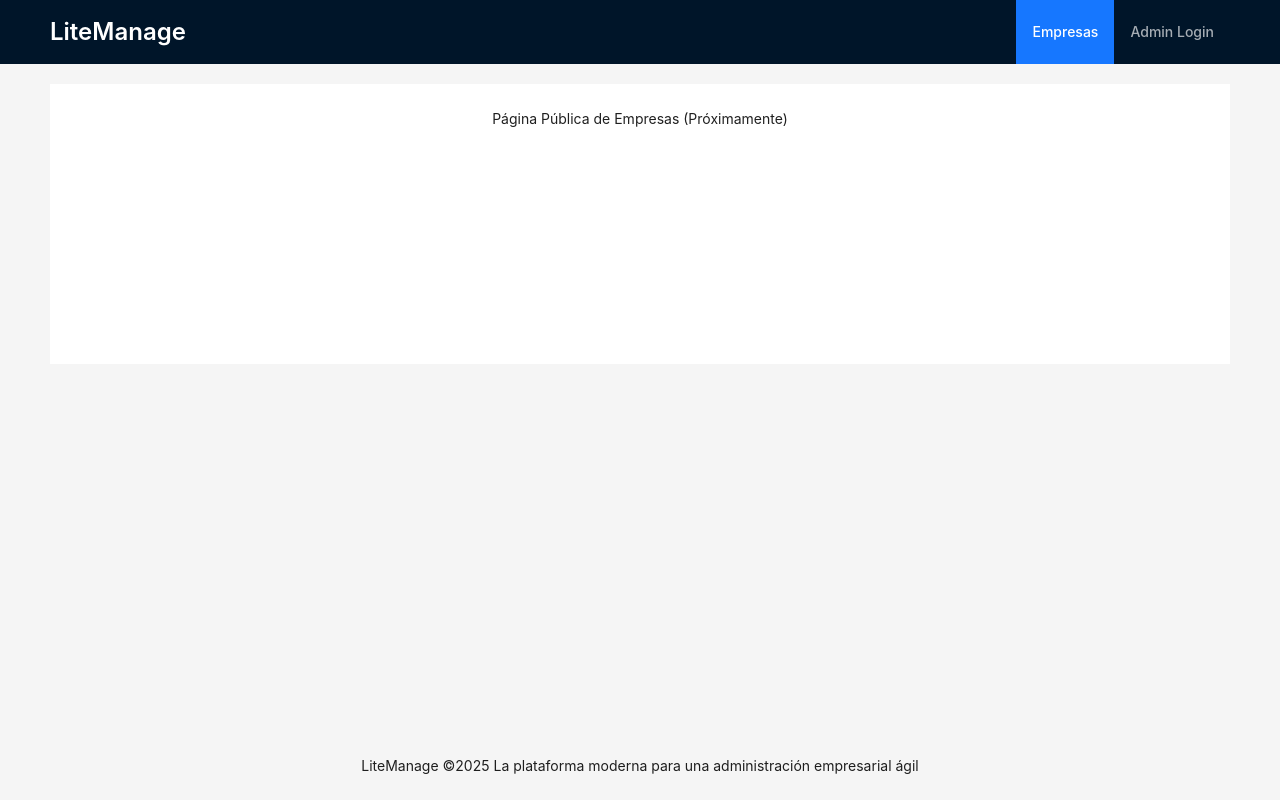
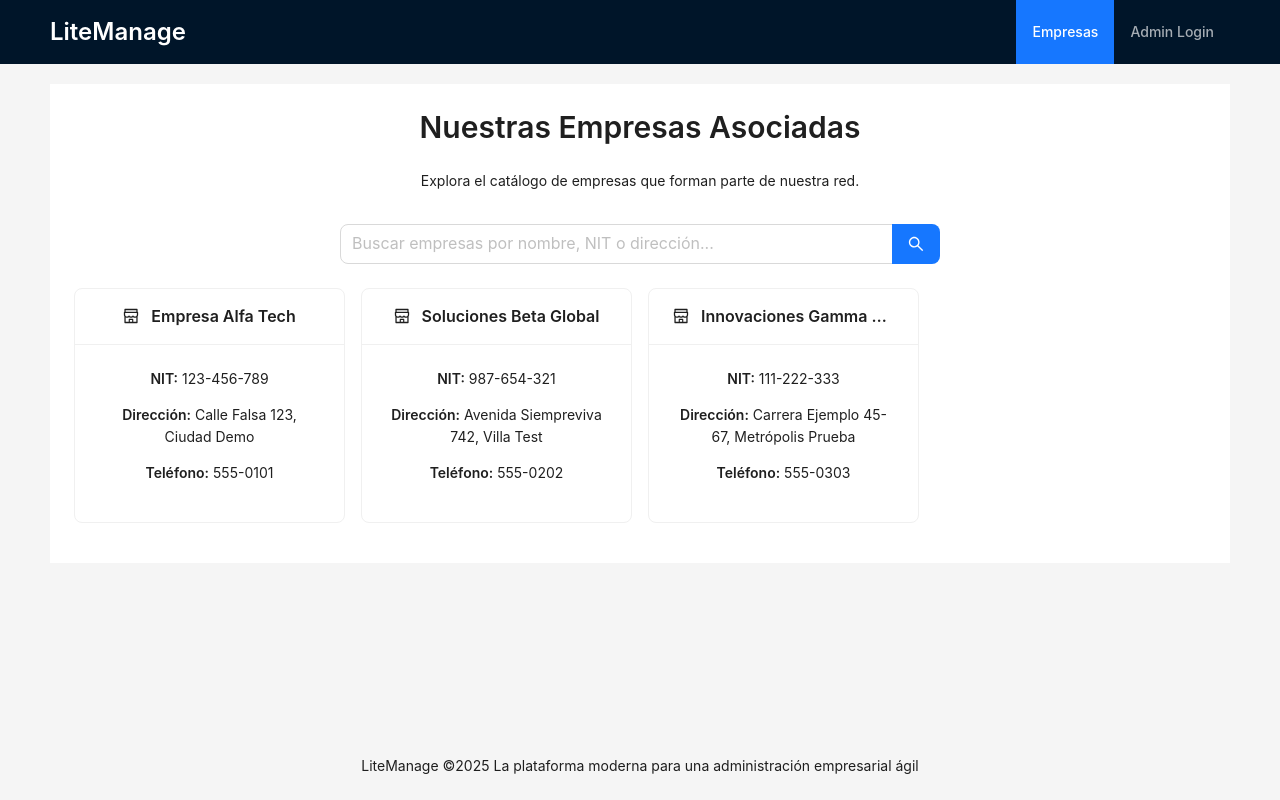
Before and after one commit to untalinfo/lite-manage-frontend, a React (Vite) app: page / in a window 1280 px wide. Built offline with nearby package versions, Linux system fonts and the light colour scheme.

Commit message:
add new pages to router

```diff
--- a/src/router/AppRouter.tsx
+++ b/src/router/AppRouter.tsx
@@ -7,15 +7,10 @@ import PublicLayout from "../components/templates/PublicLayout";
 import AdminCompaniesPage from "../pages/AdminCompaniesPage";
 import AdminProductsPage from "../pages/AdminProductsPage";
 import AdminInventoryPage from "../pages/AdminInventoryPage";
+import AdminDashboardPage from "../pages/AdminDashboardPage";
+import NotFoundPage from "../pages/NotFoundPage";
+import PublicCompaniesPage from "../pages/PublicCompaniesPage";
 
-// Páginas (crea placeholders por ahora si no existen)
-const AdminDashboardPage: React.FC = () => (
-  <div>Página Pública de Empresas (Próximamente)</div>
-);
-const PublicCompaniesPage: React.FC = () => (
-  <div>Página Pública de Empresas (Próximamente)</div>
-);
-const NotFoundPage: React.FC = () => <div>404 - Página no encontrada</div>;
 
 const AppRouter: React.FC = () => {
   return (
```
